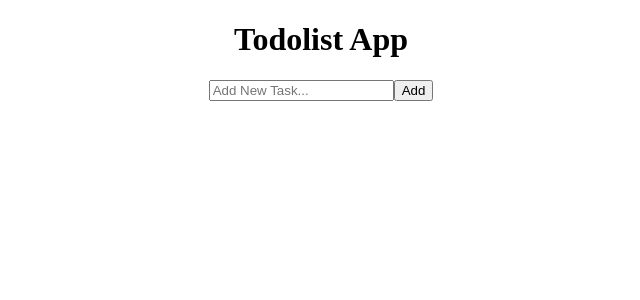
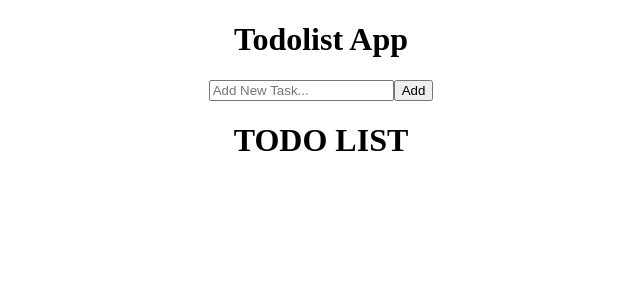
Before and after one commit to Akhil-Kulal/todolist-react-app, a React (Create React App) app: page / in a window 1280 px wide. Shown: the top 300 px of the page, without its empty margins (319-959 px from the left). Built offline with nearby package versions, Linux system fonts and the light colour scheme; no server answers; the HTML template or start-up script is replaced by a standard one.

Commit message:
Add Taskcard component

```diff
--- a/src/App.js
+++ b/src/App.js
@@ -1,6 +1,7 @@
 import React, { useEffect, useState } from "react";
 import "./assets/App.css";
 import NewTask from "./components/NewTask";
+import TaskCard from "./components/TaskCard";
 
 function App() {
   const [items, setitems] = useState([]);
@@ -20,6 +21,8 @@ function App() {
   return (
     <div className="App">
       <NewTask />
+      <h1>TODO LIST</h1>
+      <TaskCard />
     </div>
   );
 }
--- /dev/null
+++ b/src/components/TaskCard.js
@@ -0,0 +1,9 @@
+import React, { Component } from "react";
+
+class TaskCard extends Component {
+  render() {
+    return <div></div>;
+  }
+}
+
+export default TaskCard;
```
